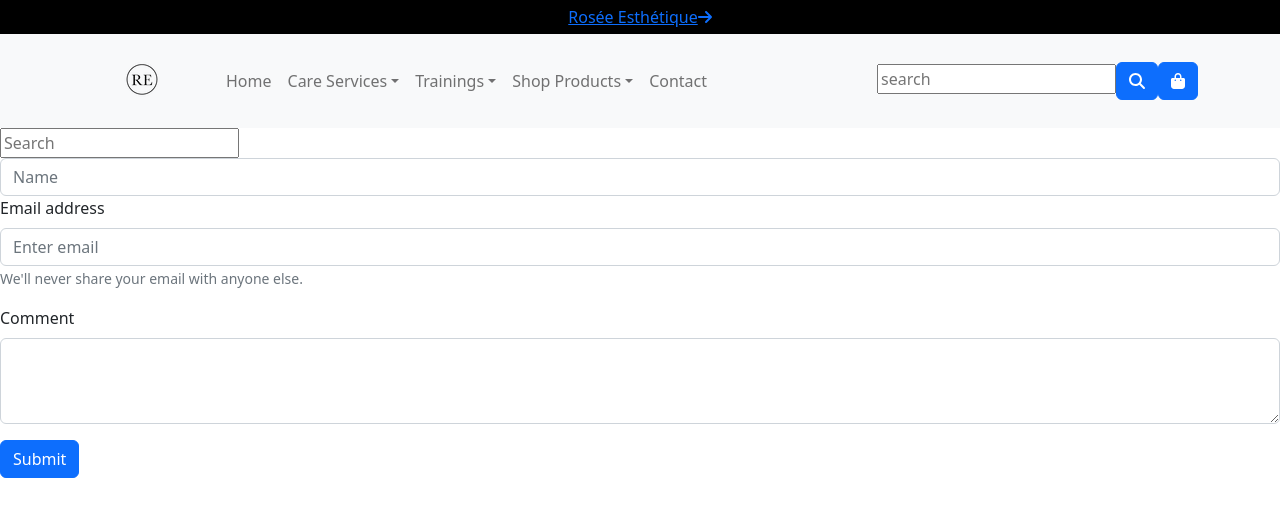
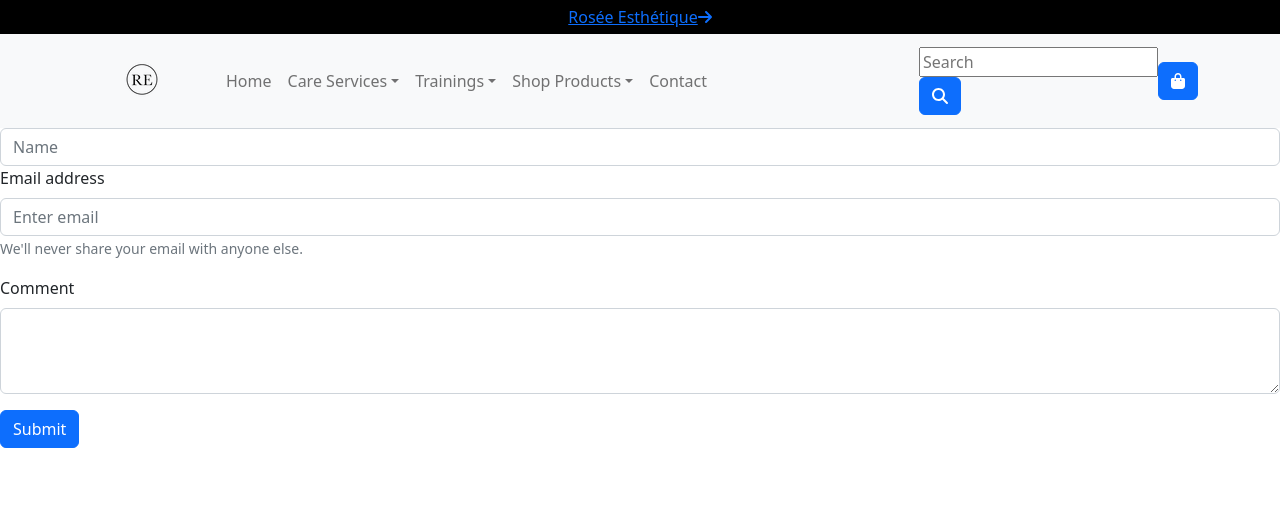
Before and after one commit to Go4tsy/eCommerProject, a React (Create React App) app: page /Contact in a window 1280 px wide. Shown: the top 516 px of the page. Built offline with nearby package versions, Linux system fonts and the light colour scheme; no server answers.

Commit message:
Updated Search

```diff
--- a/src/App.js
+++ b/src/App.js
@@ -8,6 +8,7 @@ import InPersonTraining from './Subpages/InPersonTraining';
 import { useState, useEffect } from 'react';
 import SearchForm from './searchFunctionality/SearchForm';
 import Search from './components/Search';
+import Navbar from './components/Navbar';
 
 
 
@@ -17,7 +18,6 @@ function App() {
 
 
   function getProducts() {
-
 
 
     const url = "https://fakestoreapi.com/products/category/"
@@ -46,20 +46,21 @@ function App() {
     <>
 
       <header>
-        <Navigation />
-        <SearchForm getProducts={getProducts} data={data} setSearchString={setSearchString} />
+
+        <Navigation getProducts={getProducts}  setSearchString={setSearchString} searchString={searchString}/>
+        {/* <SearchForm getProducts={getProducts}  setSearchString={setSearchString} /> */}
 
       </header>
+
       <main>
         <Routes>
+
         <Route path='/' element={<Home />} />
           <Route path='/home' element={<Home />} />
           <Route path='/Contact' element={<Contact />} />
           <Route path='/Cart' element={<Cart />} />
           <Route path='/Trainings/InPerson_training' element={<InPersonTraining />} />
           <Route path='/Search' element={<Search data={data} setData={setData} />} />
-
-
         </Routes>
 
       </main>
--- a/src/components/Navbar.js
+++ b/src/components/Navbar.js
@@ -5,10 +5,33 @@ import NavDropdown from 'react-bootstrap/NavDropdown';
 import { FontAwesomeIcon } from "@fortawesome/react-fontawesome";
 import { faArrowRight, faMagnifyingGlass, faShoppingBag } from "@fortawesome/free-solid-svg-icons";
 import Button from 'react-bootstrap/Button'
+import {useNavigate} from 'react-router-dom'
 
 
 
-function Navigation() {
+
+function Navigation({getProducts,  setSearchString, searchString}) {
+
+
+
+    let navigate = useNavigate()
+
+
+
+
+    function handleChange(event) {
+        setSearchString(event.target.value);
+
+      }
+
+      function handleSubmit(event) {
+        event.preventDefault();
+        getProducts()
+        navigate('/Search')
+        console.log(searchString)
+
+      }
+
     return (
         <>
             {/* change the href for the link of the page? */}
@@ -79,8 +102,17 @@ function Navigation() {
 
                     {/* when click on loop, toggle search bar else just be a loop button */}
                     <div className='SearchBtn'>
-                        <input id="SearchBar" type="text" placeholder='search' ></input>
-                        <Button type="ReactRef">
+                    <form onSubmit={handleSubmit} className="form-horizontal">
+        <input
+          placeholder="Search"
+          type="text"
+          name="searchString"
+          onChange={handleChange}
+
+          required
+        />
+        </form>
+                        <Button type="ReactRef" >
                             <FontAwesomeIcon icon={faMagnifyingGlass} />
                         </Button>
                     </div>
--- a/src/searchFunctionality/SearchForm.js
+++ b/src/searchFunctionality/SearchForm.js
@@ -1,40 +1,40 @@
 
-import {useNavigate} from 'react-router-dom'
+// import {useNavigate} from 'react-router-dom'
 
-const SearchForm = ({getProducts,  setSearchString, searchString}) => {
+// const SearchForm = ({getProducts,  setSearchString}) => {
 
 
 
-let navigate = useNavigate()
+// let navigate = useNavigate()
 
 
 
 
-    function handleChange(event) {
-        setSearchString(event.target.value);
+//     function handleChange(event) {
+//         setSearchString(event.target.value);
 
-      }
+//       }
 
-      function handleSubmit(event) {
-        event.preventDefault();
-        getProducts()
-        navigate('/Search')
+//       function handleSubmit(event) {
+//         event.preventDefault();
+//         getProducts()
+//         navigate('/Search')
 
 
-      }
+//       }
 
-    return (
-        <form onSubmit={handleSubmit} className="form-horizontal">
-        <input
-          placeholder="Search"
-          type="text"
-          name="searchString"
-          onChange={handleChange}
+//     return (
+//         <form onSubmit={handleSubmit} className="form-horizontal">
+//         <input
+//           placeholder="Search"
+//           type="text"
+//           name="searchString"
+//           onChange={handleChange}
 
-          required
-        />
-        </form>
-    );
-};
+//           required
+//         />
+//         </form>
+//     );
+// };
 
-export default SearchForm;
+// export default SearchForm;
```
Also changed, not shown: src/components/Contact.js (+23 -0 lines), src/searchFunctionality/SearchResults.js (deleted, +0 -14 lines), src/searchFunctionality/SearchNavbar.js (deleted).
